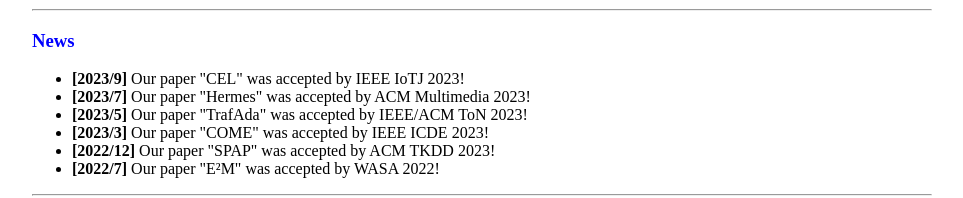
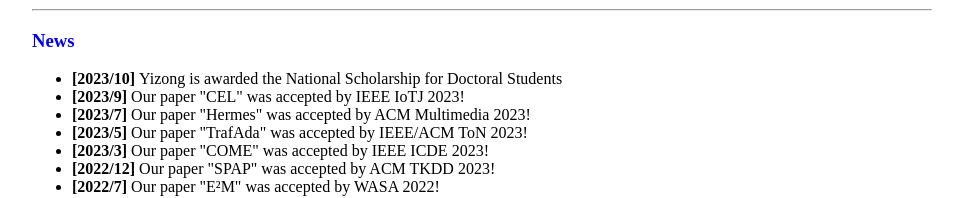
Before and after one commit to yizongwang/yizongwang.github.io, a plain HTML site: page index.html in a window 1280 px wide. Shown: the part 393-591 px from the top of the page, without its empty margins (158-1121 px from the left). Drawn offline with Linux system fonts and the light colour scheme.

Commit message:
Update index.html

```diff
--- a/index.html
+++ b/index.html
@@ -30,6 +30,8 @@
 <h3 id="news"><font color="blue">News</font></h3>
 
 <ul>
+<li><strong>[2023/10] </strong>Yizong is awarded the National Scholarship for Doctoral Students
+</li>
 <li><strong>[2023/9] </strong>Our paper "CEL"  was accepted by IEEE IoTJ 2023!
 </li>
 <li><strong>[2023/7] </strong>Our paper "Hermes"  was accepted by ACM Multimedia 2023!
```
